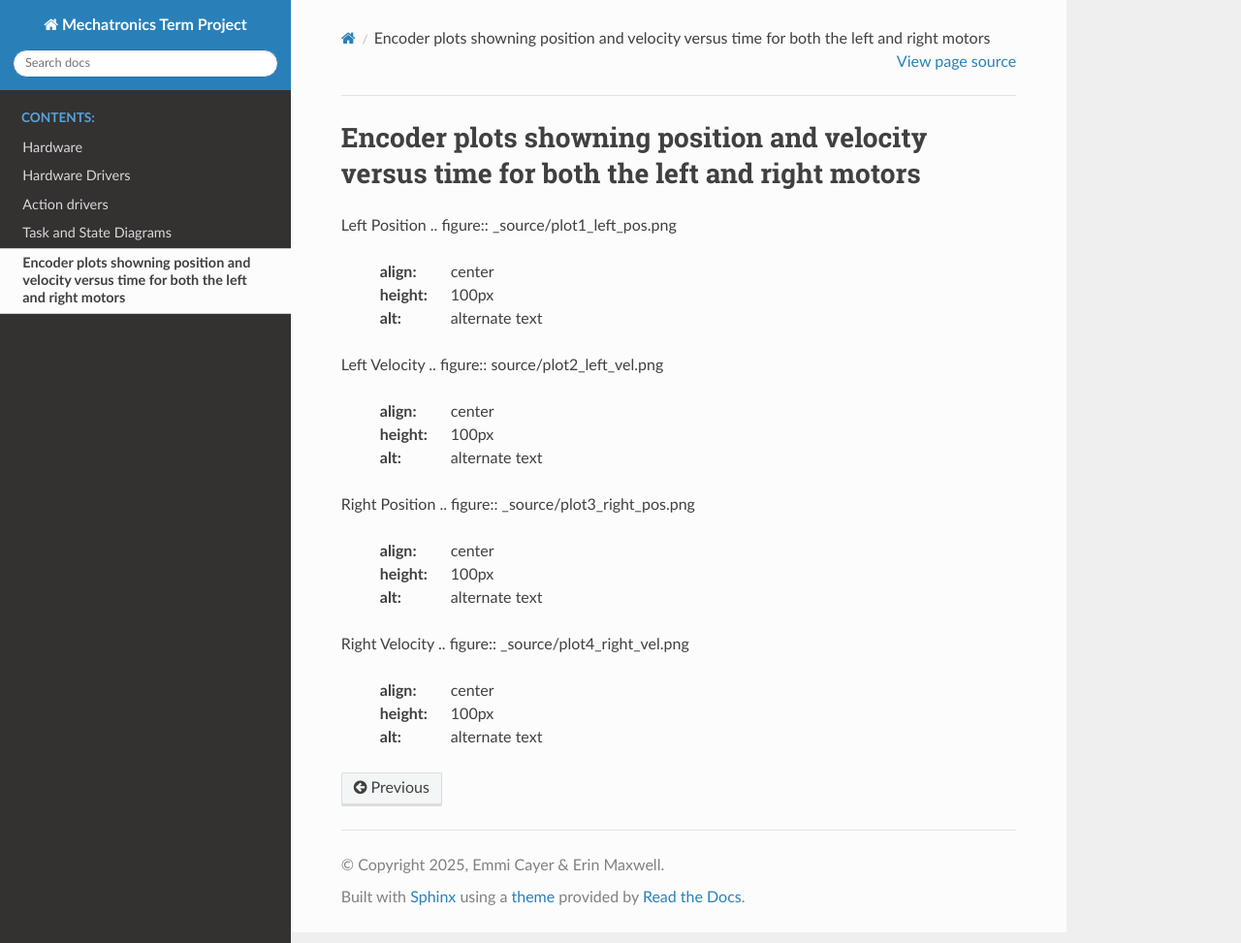
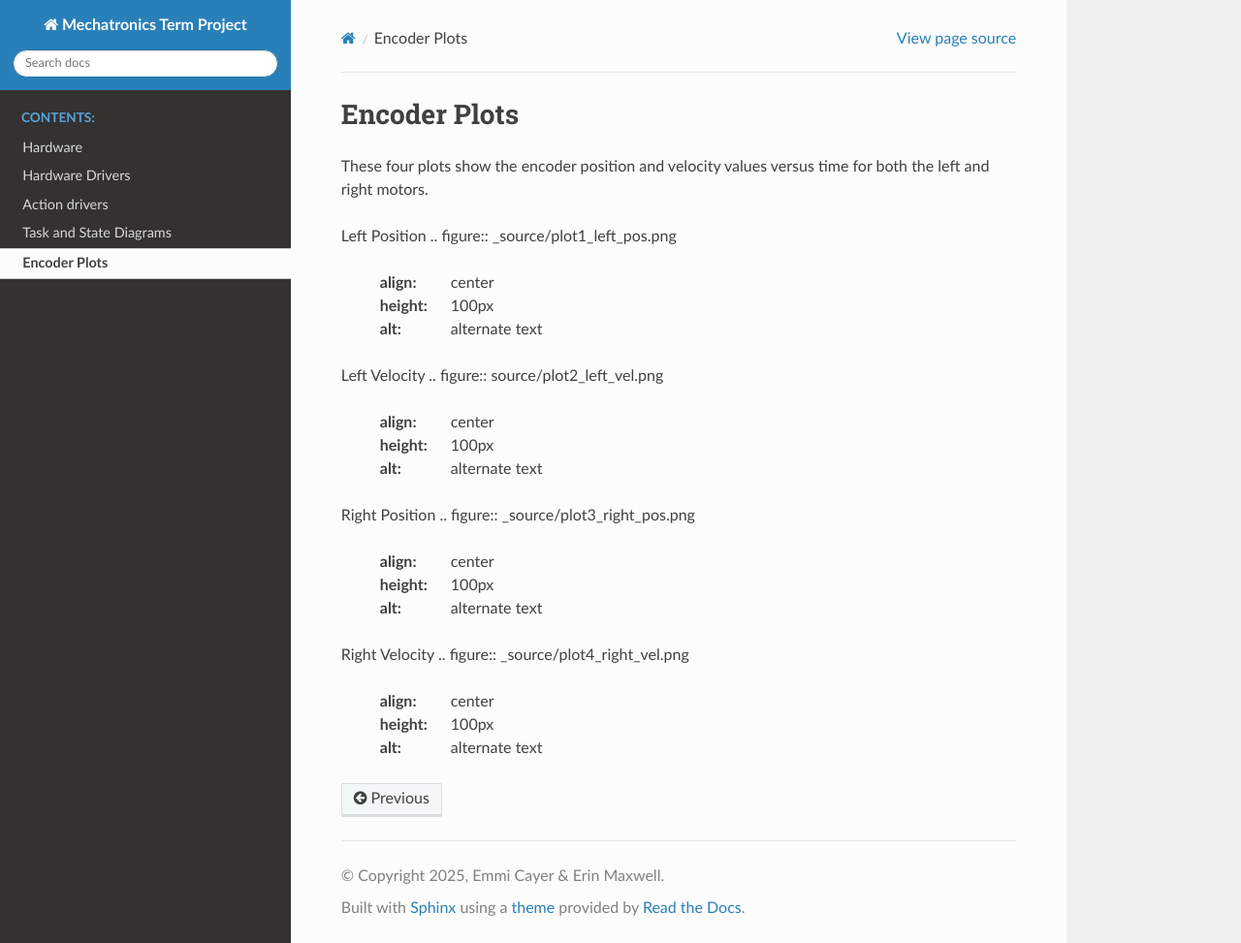
Before and after one commit to emmicayer/Mechatronics-Repository, a Sphinx documentation site: the page built from docs/plots.rst, in a window 1280 px wide and 973 px high. Shown: the whole window at 97% size. Built offline with Sphinx 7.4.7 and the Read the Docs theme 3.1.0, drawn with Linux system fonts in a browser that asks for light colours; pages that are not in the unit, such as notebooks, are missing from menus.

Commit message:
Update plots.rst

```diff
--- a/docs/plots.rst
+++ b/docs/plots.rst
@@ -1,7 +1,7 @@
-Encoder plots showning position and velocity versus time for both the left and right motors
+Encoder Plots
 ===============
 
-
+These four plots show the encoder position and velocity values versus time for both the left and right motors.
 
 Left Position
 .. figure:: _source/plot1_left_pos.png
```
